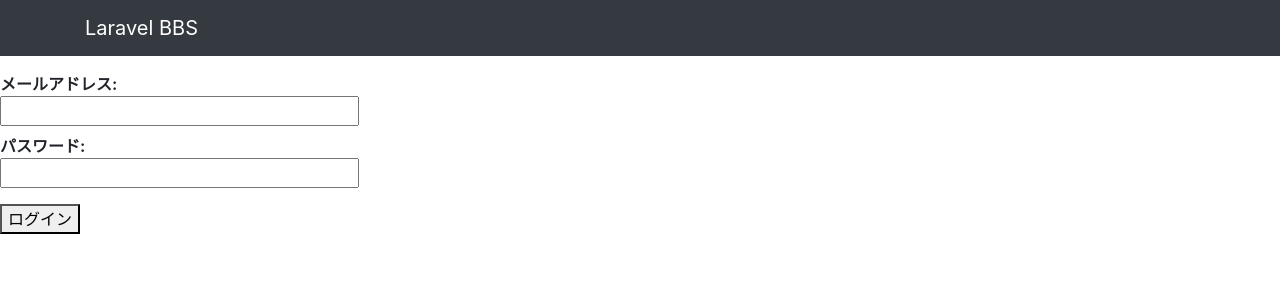
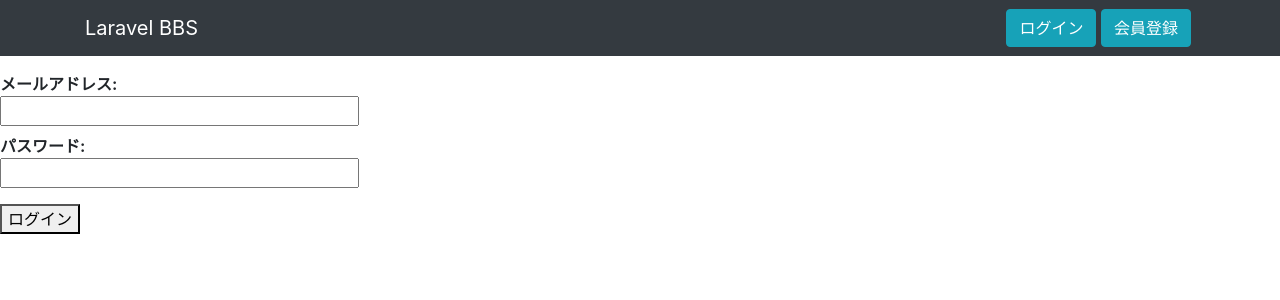
Before and after one commit to sa-sho/docker-laravel-handson, a Laravel app: page /login in a window 1280 px wide. Shown: the top 300 px of the page. Run offline with Laravel 9, Linux system fonts and the light colour scheme.

Commit message:
デザインの修正

```diff
--- a/src/app/Providers/AppServiceProvider.php
+++ b/src/app/Providers/AppServiceProvider.php
@@ -3,6 +3,7 @@
 namespace App\Providers;
 
 use Illuminate\Support\ServiceProvider;
+use Illuminate\Pagination\Paginator;
 
 class AppServiceProvider extends ServiceProvider
 {
@@ -23,6 +24,8 @@ class AppServiceProvider extends ServiceProvider
      */
     public function boot()
     {
+        Paginator::useBootstrap();
+
         \DB::listen(function ($query) {
             $sql = $query->sql;
             for($i = 0; $i < count($query->bindings); $i++) {
--- a/src/resources/views/layout.blade.php
+++ b/src/resources/views/layout.blade.php
@@ -17,6 +17,14 @@
             <a class="navbar-brand" href="{{ url('') }}">
                 Laravel BBS
             </a>
+            <div class="mr-1">
+                @if (Auth::check())
+                <a class="btn btn-danger" href="{{ route('logout') }}">ログアウト</a>
+                @else
+                <a class="btn btn-info" href="{{ route('login') }}">ログイン</a>
+                <a class="btn btn-info" href="{{ route('register') }}">会員登録</a>
+                @endif
+            </div>
         </div>
     </header>
 
--- a/src/resources/views/posts/index.blade.php
+++ b/src/resources/views/posts/index.blade.php
@@ -5,13 +5,11 @@
     <p>こんにちは！
 @if (Auth::check())
     {{ \Auth::user()->name }}さん</p>
-    <p><a href="/logout">ログアウト</a></p>
 @else
     ゲストさん</p>
-    <p><a href="/login">ログイン</a><br><a href="/register">会員登録</a></p>
 @endif
 </body>
-    <div class="container mt-4">
+    <div class="container mt-5">
         <div class="mb-4">
             <a href="{{ route('posts.create') }}" class="btn btn-primary">
                 投稿を新規作成する
```
